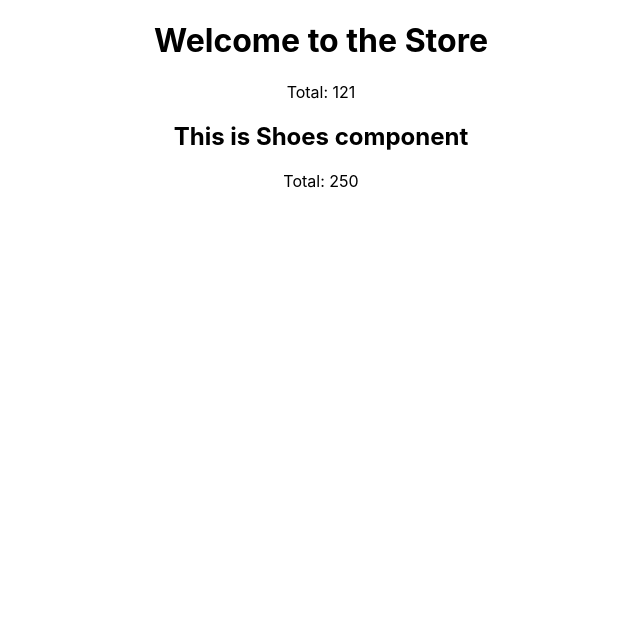
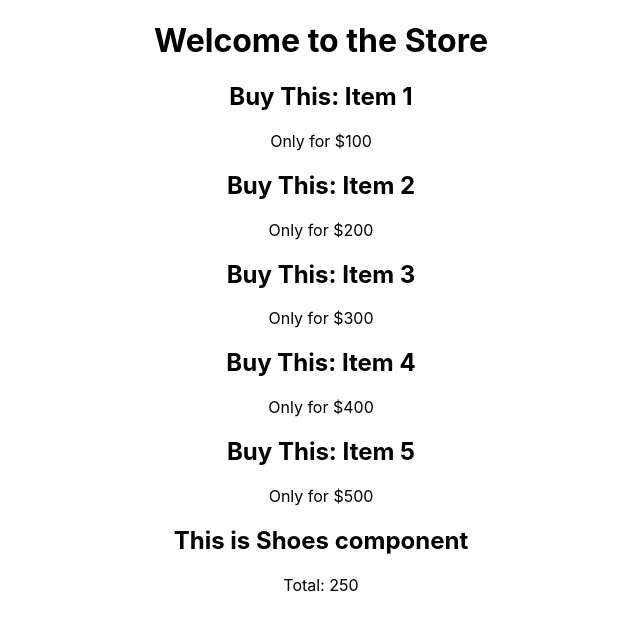
Before and after one commit to Aminul667/react-mod-49_5-1, a React (Create React App) app: page / in a window 1280 px wide. Shown: the top 630 px of the page, without its empty margins (319-959 px from the left). Built offline with nearby package versions, Linux system fonts and the light colour scheme.

Commit message:
49_5-3 Create and Load Fake data, json generator, online api

```diff
--- /dev/null
+++ b/src/components/Cosmetic/Cosmetic.js
@@ -0,0 +1,13 @@
+import React from 'react';
+
+const Cosmetic = (props) => {
+    const {name, price} = props.cosmetic;
+    return (
+        <div>
+            <h2>Buy This: {name}</h2>
+            <p>Only for ${price}</p>
+        </div>
+    );
+};
+
+export default Cosmetic;
--- a/src/components/Cosmetics/Cosmetics.js
+++ b/src/components/Cosmetics/Cosmetics.js
@@ -1,15 +1,23 @@
 import React from 'react';
 import { add } from '../../utilities/calculate';
+import Cosmetic from '../Cosmetic/Cosmetic';
 
 const Cosmetics = () => {
-    const first = 55;
-    const second = 66;
-    const total = add(first, second);
-
+    const cosmetics = [
+        {id:1, name:'Item 1', price:100},
+        {id:2, name:'Item 2', price:200},
+        {id:3, name:'Item 3', price:300},
+        {id:4, name:'Item 4', price:400},
+        {id:5, name:'Item 5', price:500}
+    ]
     return (
         <div>
             <h1>Welcome to the Store</h1>
-            <p>Total: {total}</p>
+            {
+                cosmetics.map(cosmetic => <Cosmetic
+                    cosmetic={cosmetic}
+                    key={cosmetic.id}></Cosmetic>)
+            }
         </div>
     );
 };
```
Also changed, not shown: src/components/Cosmetic/Cosmetic.css (added).
